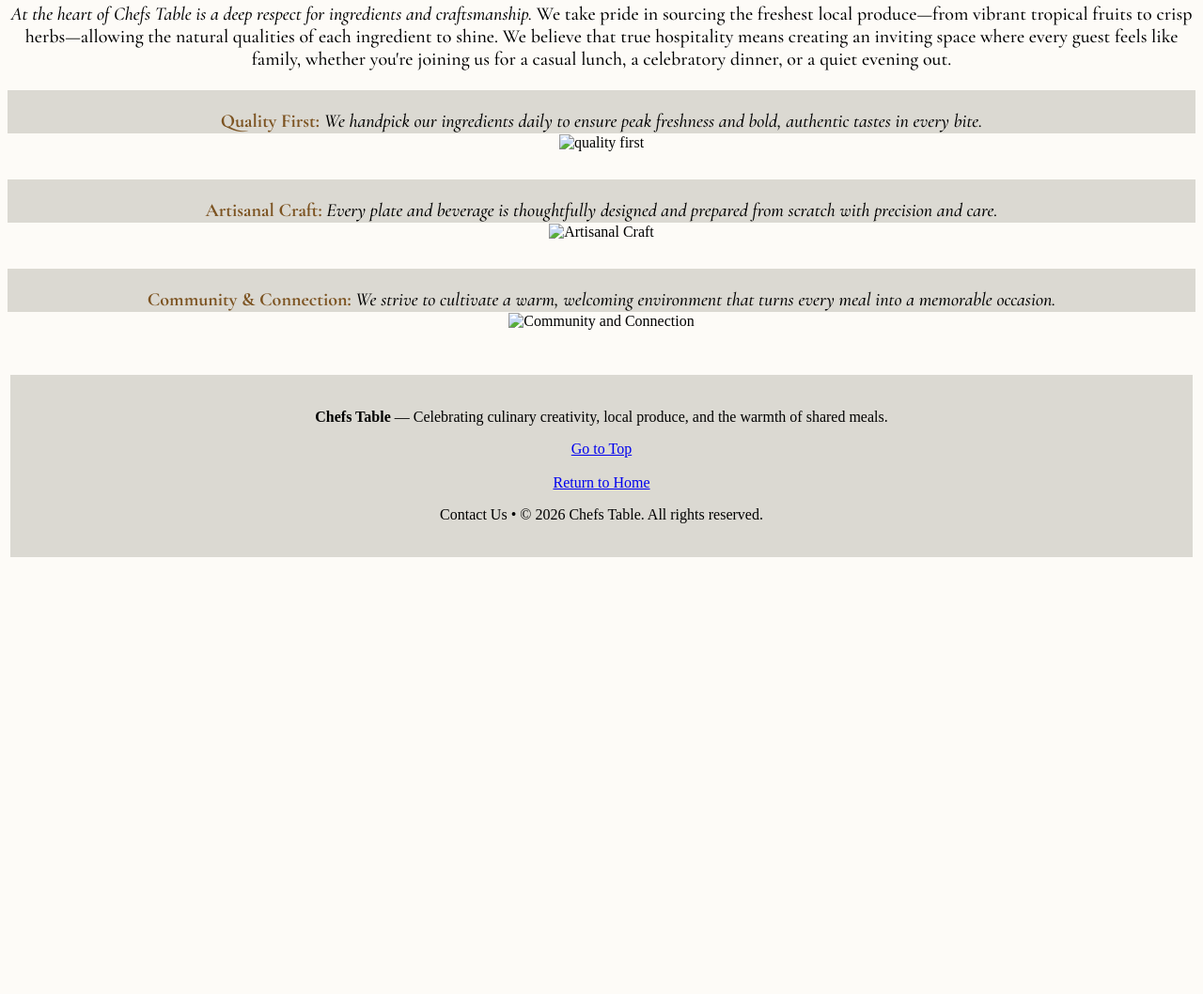
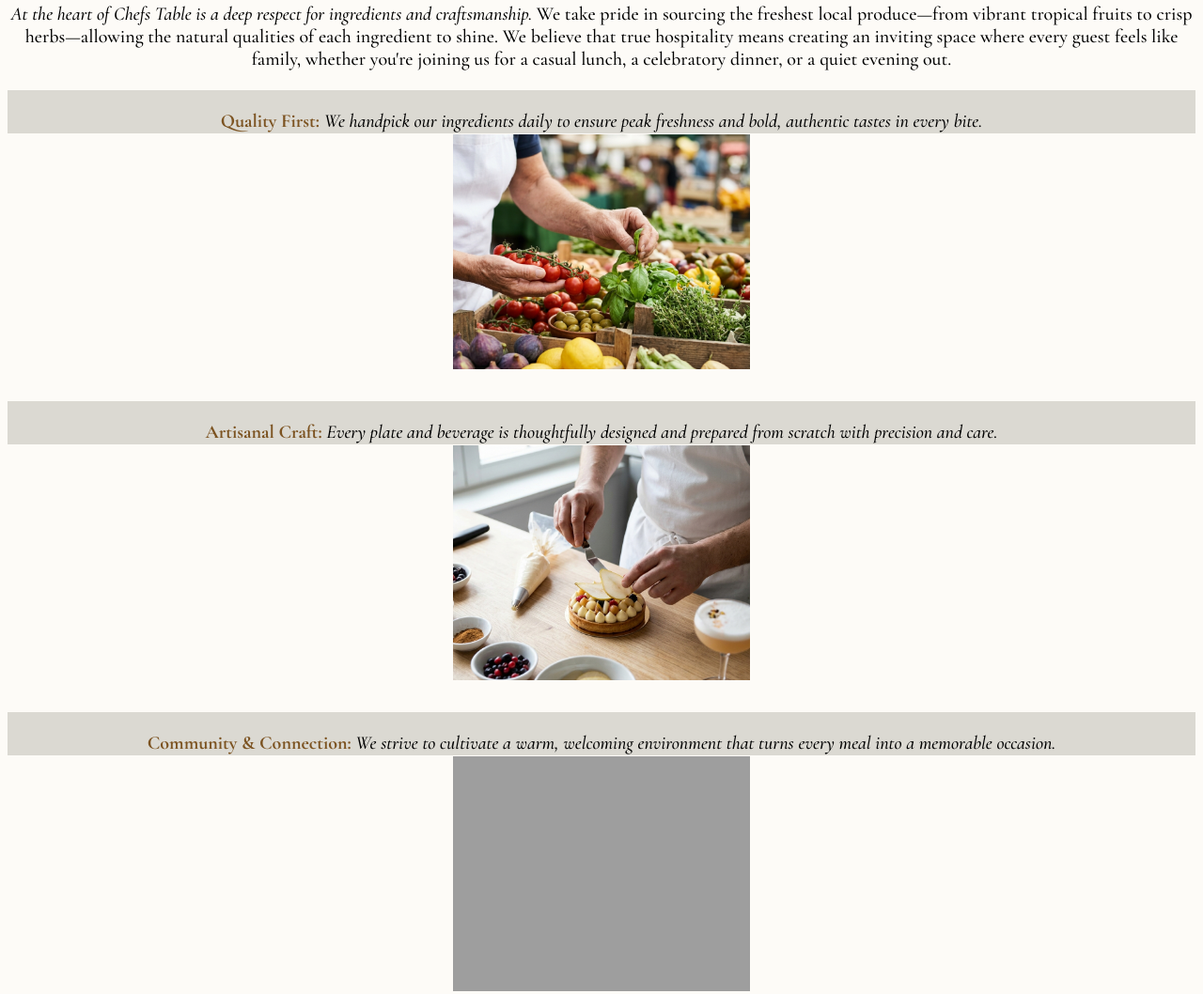
Before and after one commit to laurencevillareal-itjob/My-food-website, a plain HTML site: page about-us-table-design.html in a window 1280 px wide. Shown: the part 848-1906 px from the top of the page at 94% size. Before the commit the page ends 1452 px from the top, so only its background shows below. Drawn offline with nearby package versions, Linux system fonts and the light colour scheme; the site is published under a folder, as on GitHub Pages, so addresses that start at the root find nothing.

Commit message:
Update index
Fix broken link about us page > Philosophy and Values section

```diff
--- a/about-us-table-design.html
+++ b/about-us-table-design.html
@@ -104,7 +104,7 @@
                 <!--Quality first image-->
                 <tr>
                     <td style="text-align: center; padding-bottom: 30px;">
-                        <img src="/images/quality_first.jpg" alt="quality first" style="width: 25%; height: 250px; object-fit: cover;">
+                        <img src="./images/quality_first.jpg" alt="quality first" style="width: 25%; height: 250px; object-fit: cover;">
                     </td>
                 </tr>
                 <!--Quality first image-->
@@ -120,7 +120,7 @@
                 <!--Artisanal Craft image-->
                 <tr>
                     <td style="text-align: center; padding-bottom: 30px;">
-                        <img src="/images/artisnal_craft.jpg" alt="Artisanal Craft" style="width: 25%; height: 250px; object-fit: cover;">
+                        <img src="./images/artisnal_craft.jpg" alt="Artisanal Craft" style="width: 25%; height: 250px; object-fit: cover;">
                     </td>
                 </tr>
                 <!--Artisanal Craft image-->
@@ -136,7 +136,7 @@
                 <!--Community & Connection image-->
                 <tr>
                     <td style="text-align: center; padding-bottom: 30px;">
-                        <img src="/images/community_and_connection.jpg" alt="Community and Connection" style="width: 25%; height: 250px; object-fit: cover;">
+                        <img src="./images/community_and_connection.jpg" alt="Community and Connection" style="width: 25%; height: 250px; object-fit: cover;">
                     </td>
                 </tr>
                 <!--Community & Connection image-->
```
